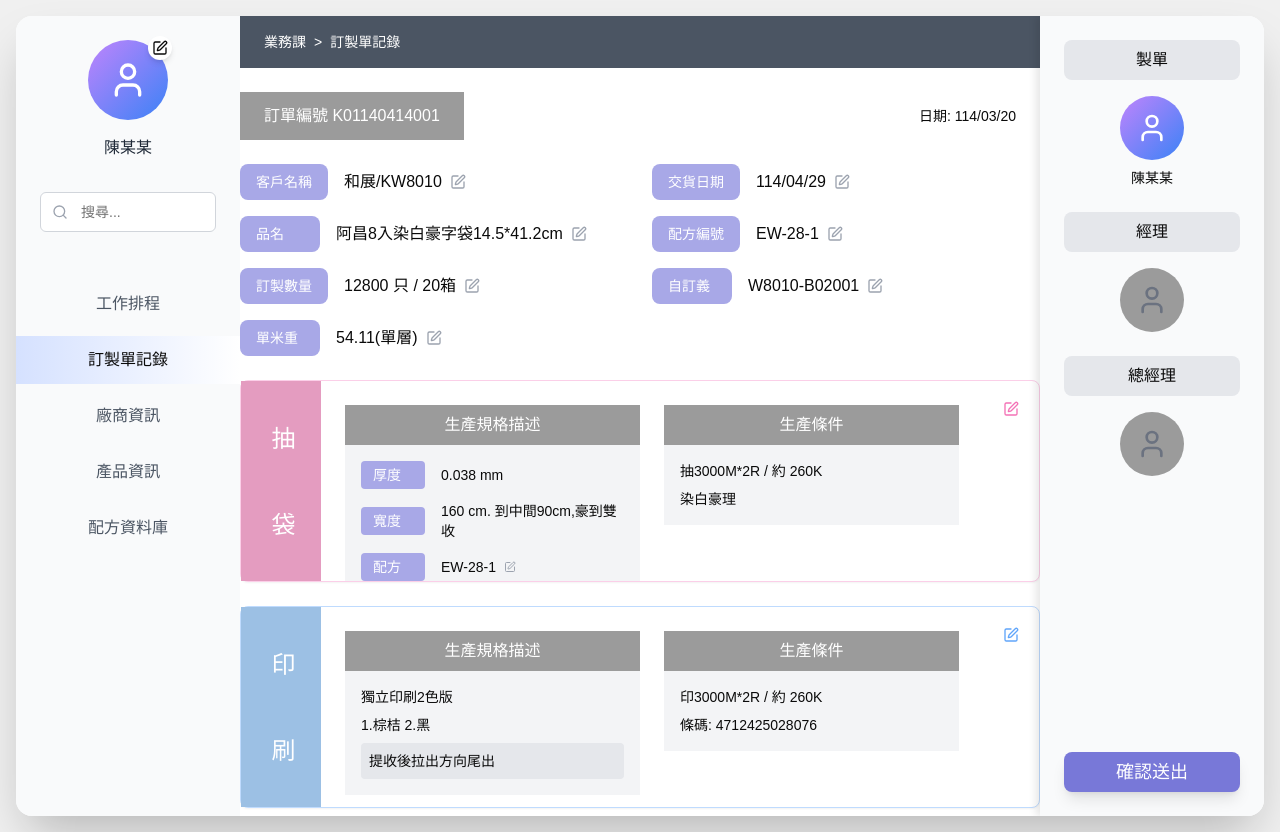
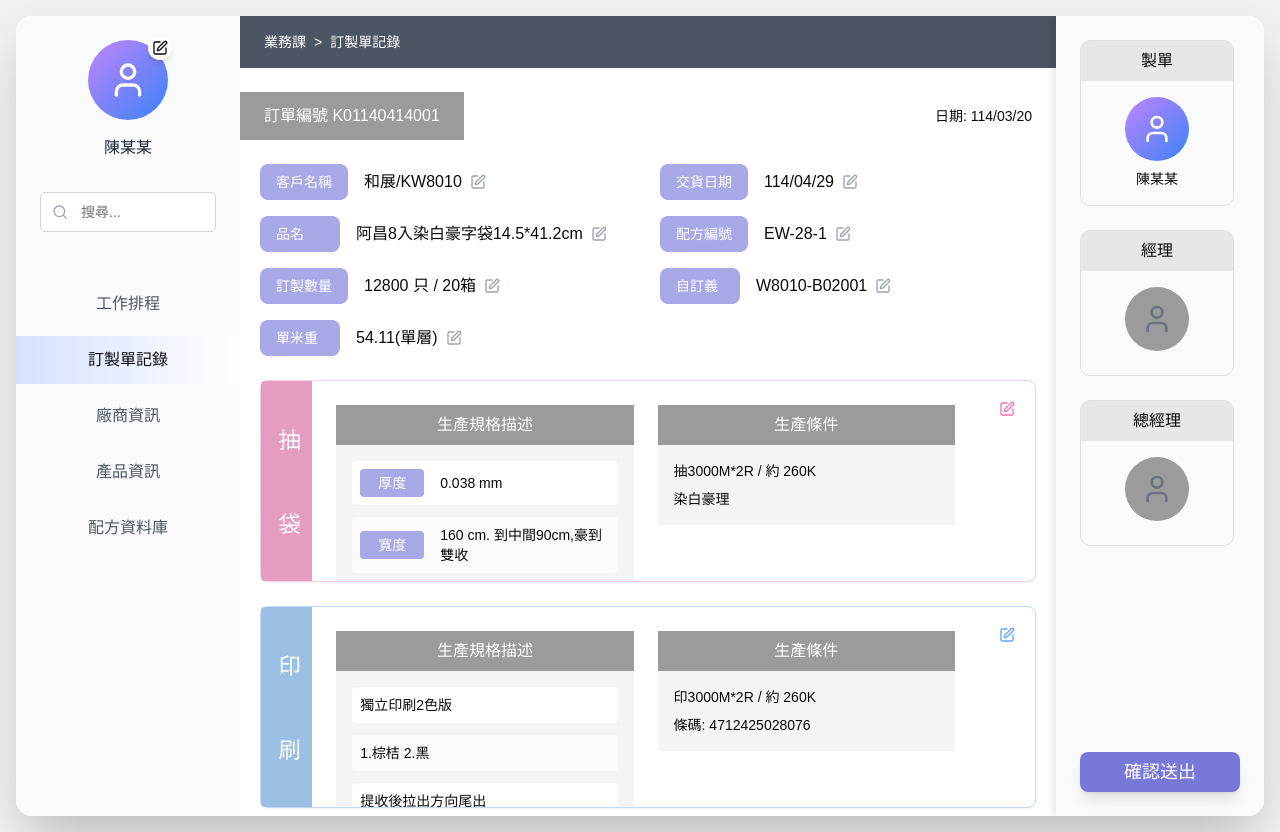
Before and after one commit to flowasitgoes/etPack-admin-new-latest, a Next.js app: page / in a window 1280 px wide. Built offline with nearby package versions, Linux system fonts and the light colour scheme.

Commit message:
UI shape ok

```diff
--- a/app/page.tsx
+++ b/app/page.tsx
@@ -80,7 +80,7 @@ export default function ERPAdmin() {
                 </div>
               </div>
 
-
+            <div className="mid-col-order-details-and-prod-spec">
               {/* Order Details Form */}
               <div className="grid grid-cols-2 gap-6 mb-6">
                 <div className="space-y-4">
@@ -151,7 +151,7 @@ export default function ERPAdmin() {
                   <Card className="production-specifications-item border-pink-200">
                     <CardContent className="p-0">
                       <div className="flex">
-                        <div className="bg-bag-drawing text-white px-6 py-8 flex items-center justify-center text-2xl text-vertical min-w-20">
+                        <div className="bg-bag-drawing text-white px-6 py-8 flex items-center justify-center text-2xl text-vertical">
                           <div className="text-wrap-vertical">
                             <div>抽</div>
                             <div>袋</div>
@@ -164,16 +164,16 @@ export default function ERPAdmin() {
                               生產規格描述
                             </div>
                             <div className="bg-gray-100 p-4 space-y-3">
-                              <div className="flex items-center space-x-4">
-                                <div className="text-white bg-primary px-3 py-1 rounded text-sm font-medium min-w-16">厚度</div>
+                              <div className="flex items-center space-x-4 bg-white p-2 rounded">
+                                <div className="text-white bg-primary px-3 py-1 rounded text-sm font-medium min-w-16 text-center">厚度</div>
                                 <span className="text-sm">0.038 mm</span>
                               </div>
-                              <div className="flex items-center space-x-4">
-                                <div className="text-white bg-primary px-3 py-1 rounded text-sm font-medium min-w-16">寬度</div>
+                              <div className="flex items-center space-x-4 bg-gray-50 p-2 rounded">
+                                <div className="text-white bg-primary px-3 py-1 rounded text-sm font-medium min-w-16 text-center">寬度</div>
                                 <span className="text-sm">160 cm. 到中間90cm,豪到雙收</span>
                               </div>
-                              <div className="flex items-center space-x-4">
-                                <div className="text-white bg-primary px-3 py-1 rounded text-sm font-medium min-w-16">配方</div>
+                              <div className="flex items-center space-x-4 bg-white p-2 rounded">
+                                <div className="text-white bg-primary px-3 py-1 rounded text-sm font-medium min-w-16 text-center">配方</div>
                                 <div className="flex items-center space-x-2">
                                   <span className="text-sm">EW-28-1</span>
                                   <Edit className="w-3 h-3 text-gray-400" />
@@ -207,7 +207,7 @@ export default function ERPAdmin() {
                   <Card className="production-specifications-item border-blue-200">
                     <CardContent className="p-0">
                       <div className="flex">
-                        <div className="bg-bag-printing text-white px-6 py-8 flex items-center justify-center text-2xl text-vertical min-w-20">
+                        <div className="bg-bag-printing text-white px-6 py-8 flex items-center justify-center text-2xl text-vertical">
                           <div className="text-wrap-vertical">
                             <div>印</div>
                             <div>刷</div>
@@ -220,10 +220,14 @@ export default function ERPAdmin() {
                               生產規格描述
                             </div>
                             <div className="bg-gray-100 p-4 space-y-3">
-                              <div className="text-sm space-y-2">
-                                <div>獨立印刷2色版</div>
-                                <div>1.棕桔 2.黑</div>
-                                <div className="bg-gray-200 p-2 rounded">提收後拉出方向尾出</div>
+                              <div className="flex items-center space-x-4 bg-white p-2 rounded">
+                                <span className="text-sm">獨立印刷2色版</span>
+                              </div>
+                              <div className="flex items-center space-x-4 bg-gray-50 p-2 rounded">
+                                <span className="text-sm">1.棕桔 2.黑</span>
+                              </div>
+                              <div className="flex items-center space-x-4 bg-white p-2 rounded">
+                                <span className="text-sm">提收後拉出方向尾出</span>
                               </div>
                             </div>
                           </div>
@@ -253,7 +257,7 @@ export default function ERPAdmin() {
                   <Card className="production-specifications-item border-green-200">
                   <CardContent className="p-0">
                     <div className="flex">
-                      <div className="bg-bag-cutting text-white px-6 py-8 flex items-center justify-center text-2xl text-vertical min-w-20">
+                      <div className="bg-bag-cutting text-white px-6 py-8 flex items-center justify-center text-2xl text-vertical">
                         <div className="text-wrap-vertical">
                           <div>裁</div>
                           <div>袋</div>
@@ -265,22 +269,18 @@ export default function ERPAdmin() {
                             <div className="bg-theme-gray text-white px-4 py-2 text-center font-medium">
                               生產規格描述
                             </div>
-                            <div className="bg-gray-100 p-4 space-y-3">
-                              <div className="flex items-center space-x-4">
-                                <div className="text-white bg-primary px-3 py-1 rounded text-sm font-medium min-w-16">壹字袋長</div>
-                                <span className="text-sm">41.2cm</span>
+                            <div className="bg-gray-100 p-4 space-y-2">
+                              <div className="bg-white p-2 rounded">
+                                <span className="text-sm">1.壹字袋長41.2cm</span>
                               </div>
-                              <div className="flex items-center space-x-4">
-                                <div className="text-white bg-primary px-3 py-1 rounded text-sm font-medium min-w-16">內折</div>
-                                <span className="text-sm">4.5cm</span>
+                              <div className="bg-gray-50 p-2 rounded">
+                                <span className="text-sm">2.內折4.5cm</span>
                               </div>
-                              <div className="flex items-center space-x-4">
-                                <div className="text-white bg-primary px-3 py-1 rounded text-sm font-medium min-w-16">手提部分寬度</div>
-                                <span className="text-sm">2cm</span>
+                              <div className="bg-white p-2 rounded">
+                                <span className="text-sm">3.手提部分寬度2cm</span>
                               </div>
-                              <div className="flex items-center space-x-4">
-                                <div className="text-white bg-primary px-3 py-1 rounded text-sm font-medium min-w-16">孔距孔離邊</div>
-                                <span className="text-sm">1.5cm</span>
+                              <div className="bg-gray-50 p-2 rounded">
+                                <span className="text-sm">4.孔距孔離邊1.5cm</span>
                               </div>
                             </div>
                           </div>
@@ -305,7 +305,7 @@ export default function ERPAdmin() {
                   </CardContent>
                 </Card>
                 </div>
-
+                </div>
               </div>
             </div>
 
@@ -314,8 +314,8 @@ export default function ERPAdmin() {
               <div className="flex flex-col h-full">
                 <div className="space-y-6 flex-1">
                 {/* Order Creator */}
-                <div className="text-center">
-                  <div className="bg-gray-200 px-4 py-2 rounded-lg mb-4 font-medium">製單</div>
+                <div className="right-col-item text-center">
+                  <div className="bg-gray-200 px-4 py-2 border-br-bl-none rounded-lg mb-4 font-medium">製單</div>
                   <div className="w-16 h-16 rounded-full bg-gradient-to-br from-purple-400 to-blue-500 flex items-center justify-center mx-auto mb-2">
                     <User className="w-8 h-8 text-white" />
                   </div>
@@ -323,16 +323,16 @@ export default function ERPAdmin() {
                 </div>
 
                 {/* Manager */}
-                <div className="text-center">
-                  <div className="bg-gray-200 px-4 py-2 rounded-lg mb-4 font-medium">經理</div>
+                <div className="right-col-item text-center">
+                  <div className="bg-gray-200 px-4 py-2 border-br-bl-none rounded-lg mb-4 font-medium">經理</div>
                   <div className="w-16 h-16 rounded-full bg-theme-gray flex items-center justify-center mx-auto mb-2">
                     <User className="w-8 h-8 text-gray-500" />
                   </div>
                 </div>
 
                 {/* General Manager */}
-                <div className="text-center">
-                  <div className="bg-gray-200 px-4 py-2 rounded-lg mb-4 font-medium">總經理</div>
+                <div className="right-col-item text-center">
+                  <div className="bg-gray-200 px-4 py-2 border-br-bl-none rounded-lg mb-4 font-medium">總經理</div>
                   <div className="w-16 h-16 rounded-full bg-theme-gray flex items-center justify-center mx-auto mb-2">
                     <User className="w-8 h-8 text-gray-500" />
                   </div>
--- a/styles/admin.css
+++ b/styles/admin.css
@@ -6,7 +6,7 @@
 }
 
 .admin-right-col-section {
-  width: 14rem;
+  width: 13rem;
 }
 
 .middle-col-outer-wrap {
@@ -22,6 +22,11 @@
 
 .text-vertical {
   writing-mode: vertical-rl;
+  max-width: 3.2rem;
+  font-size: 1.4rem;
+  border-radius: 4px;
+  border-top-right-radius: 0;
+  border-bottom-right-radius: 0;
 }
 
 .text-wrap-vertical {
@@ -53,3 +58,21 @@
 .production-specifications-wrap:focus .production-spec-scrollable-wrap {
   overflow: auto;
 }
+
+.mid-col-order-details-and-prod-spec {
+  padding-left: 20px;
+  padding-right: 20px;
+}
+
+.right-col-item {
+  border: 1px solid #e0e0e0;
+  border-radius: 10px;
+  padding-bottom: 16px;
+  margin-bottom: 10px;
+  max-width: 154px;
+}
+
+.border-br-bl-none {
+  border-bottom-left-radius: 0;
+  border-bottom-right-radius: 0;
+}
```
